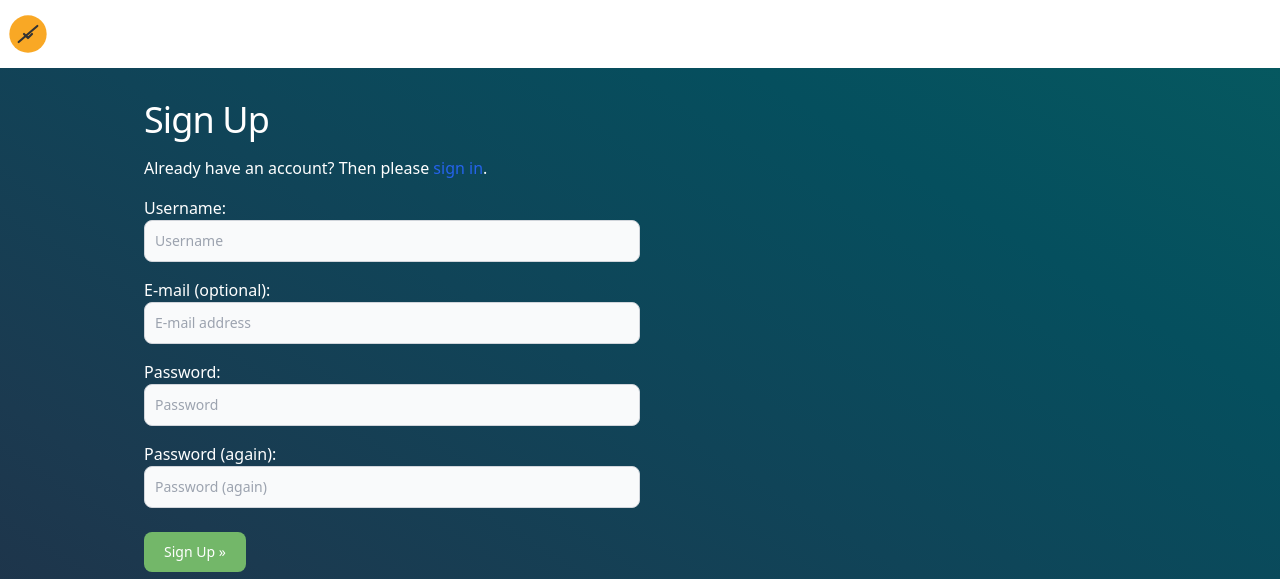
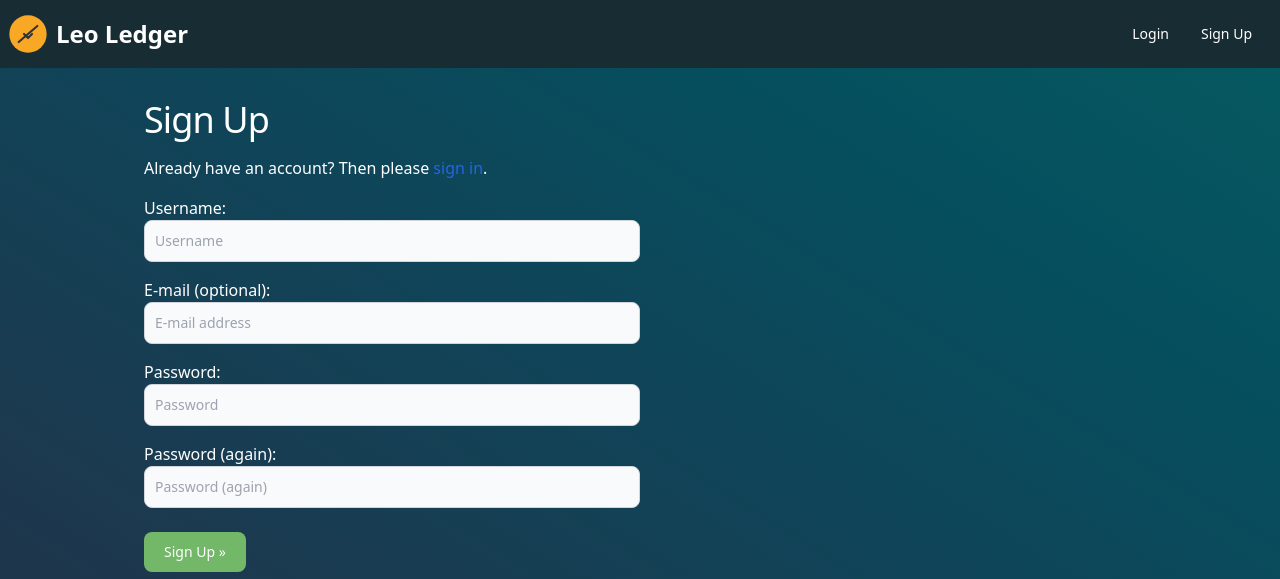
Before and after one commit to kdleonard93/Leo_Ledger, a Django app: page /accounts/signup/ in a window 1280 px wide. Shown: the top 579 px of the page. Run offline with Django 4.2, Linux system fonts and the light colour scheme; some libraries are stand-ins or nearby versions.

Commit message:
fixing background color

```diff
--- a/tracker/templates/tracker/partials/navbar.html
+++ b/tracker/templates/tracker/partials/navbar.html
@@ -1,5 +1,5 @@
 {% load static %}
-<nav class="navbar bg-base-100">
+<nav class="navbar bg-primary-100">
   <div class="navbar-start">
     <a href="{% url 'index' %}" class="flex items-center">
       <span>
```
